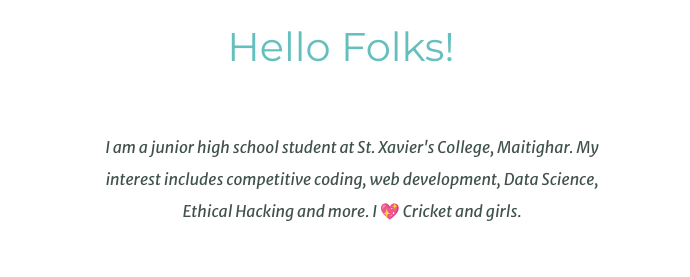
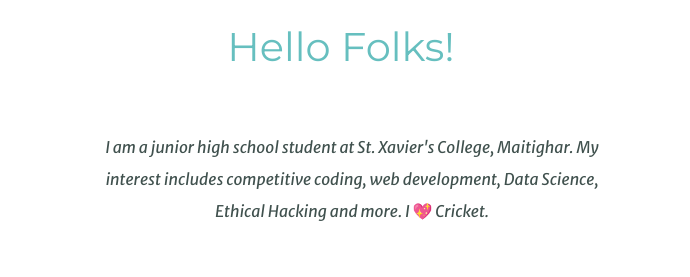
Before and after one commit to jhasumit029/personalsite, a plain HTML site: page index.html in a window 1280 px wide. Shown: the part 1025-1302 px from the top of the page, without its empty margins (288-978 px from the left). Drawn offline with Linux system fonts and the light colour scheme.

Commit message:
Update index.html

```diff
--- a/index.html
+++ b/index.html
@@ -28,7 +28,7 @@
             <h2 class="hello">Hello Folks!</h2>
             <p class="intro">I am a junior high school student at St. Xavier's College, Maitighar. My interest includes
                 competitive
-                coding, web development, Data Science, Ethical Hacking and more. I 💖 Cricket and girls.</p>
+                coding, web development, Data Science, Ethical Hacking and more. I 💖 Cricket.</p>
         </div>
         <hr>
         <div class="skills">
```
